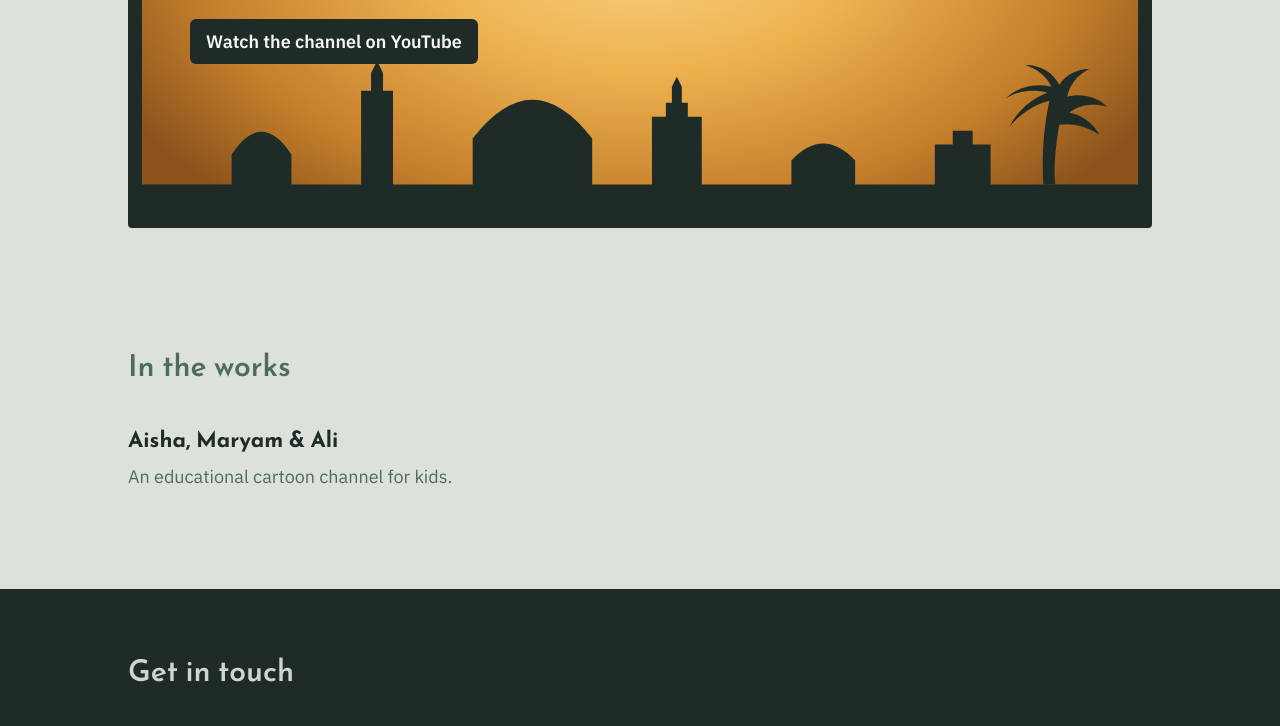
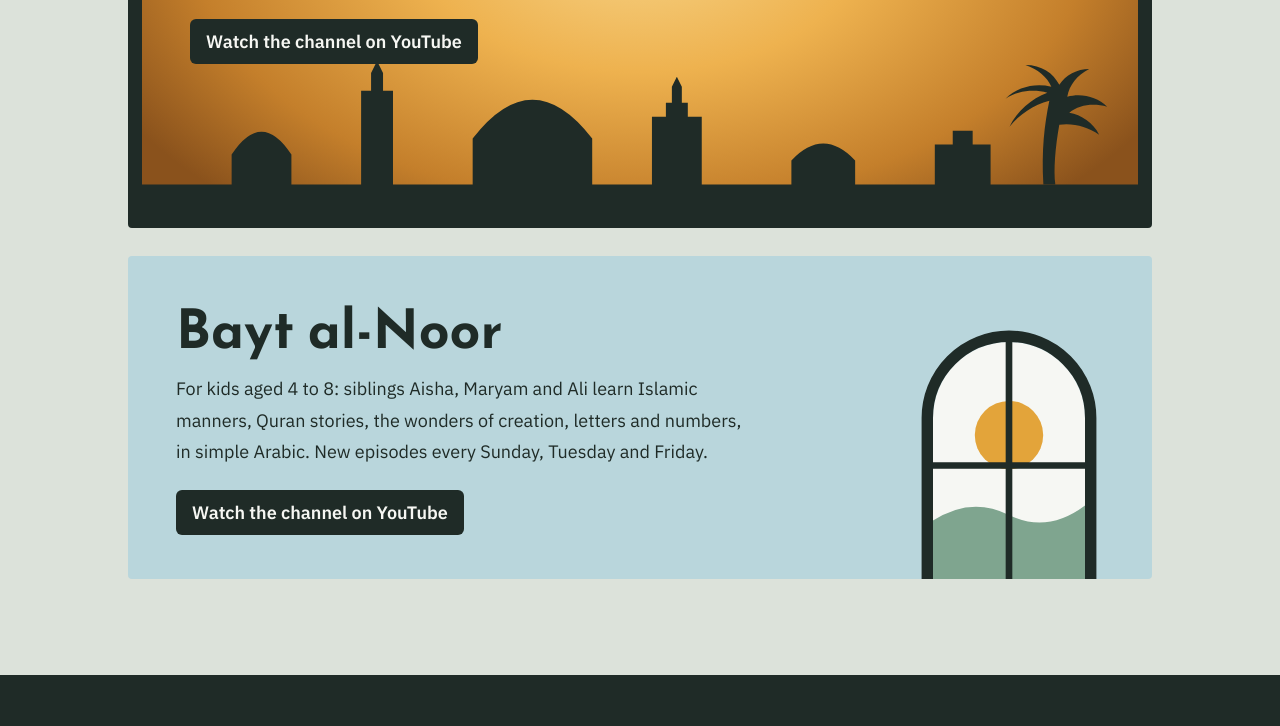
Before and after one commit to aouladbouchta/aouladbouchta.github.io, a plain HTML site: page index.html in a window 1280 px wide. Shown: the part 2052-2778 px from the top of the page. Drawn offline with Linux system fonts and the light colour scheme.

Commit message:
إضافة قناة بيت النور للأطفال
Co-Authored-By: Claude Opus 5.5 <noreply@anthropic.com>
Claude-Session: https://claude.ai/code/session_01FKXHmHYaktwJ3Zefv2LNCx

```diff
--- a/data.js
+++ b/data.js
@@ -81,18 +81,19 @@ const CHANNELS = [
     },
     url: "https://www.youtube.com/@shadows.of.history-24",
   },
+  {
+    name: { ar: "بيت النور", en: "Bayt al-Noor", fr: "Bayt al-Noor" },
+    desc: {
+      ar: "قناة للأطفال من 4 إلى 8 سنوات: الإخوة عائشة ومريم وعلي يتعلمون الآداب الإسلامية وقصص القرآن وعجائب خلق الله والحروف والأرقام، بعربية فصحى بسيطة. حلقات جديدة كل أحد وثلاثاء وجمعة.",
+      en: "For kids aged 4 to 8: siblings Aisha, Maryam and Ali learn Islamic manners, Quran stories, the wonders of creation, letters and numbers, in simple Arabic. New episodes every Sunday, Tuesday and Friday.",
+      fr: "Pour les enfants de 4 à 8 ans : Aïcha, Maryam et Ali apprennent les bonnes manières, les histoires du Coran, les merveilles de la création, les lettres et les chiffres, en arabe simple. Nouveaux épisodes le dimanche, le mardi et le vendredi.",
+    },
+    url: "https://www.youtube.com/@baytalnoorkids",
+    look: "light", // تصميم مختلف عن ستار خيال الظل
+  },
 ];
 
-const NEXT = [
-  {
-    name: { ar: "عائشة ومريم وعلي", en: "Aisha, Maryam & Ali", fr: "Aïcha, Maryam et Ali" },
-    desc: {
-      ar: "قناة كرتونية تعليمية للأطفال.",
-      en: "An educational cartoon channel for kids.",
-      fr: "Une chaîne de dessins animés éducatifs pour enfants.",
-    },
-  },
-];
+const NEXT = [];
 
 // حساباتك على مواقع التواصل — أضف أو احذف كما تشاء
 const SOCIAL = [
--- a/index.html
+++ b/index.html
@@ -92,6 +92,15 @@
       .screen h3 { font-family: var(--display); font-weight: 700; font-size: clamp(38px, 6vw, 64px); line-height: 1.1; margin: 0 0 14px; }
       .screen p { margin: 0 0 22px; font-size: 19px; }
 
+      .window {
+        border-radius: 4px; background: #b9d6dc;
+        display: flex; align-items: flex-end; justify-content: space-between; gap: 32px;
+        padding: 44px 48px 0;
+      }
+      .window .txt { max-width: 580px; padding-bottom: 44px; }
+      .window h3 { font-family: var(--display); font-weight: 700; font-size: clamp(34px, 5vw, 54px); line-height: 1.1; margin: 0 0 14px; }
+      .window p { margin: 0 0 22px; }
+      .window .arch { flex: none; width: 190px; height: auto; display: block; }
       .next { display: grid; grid-template-columns: repeat(auto-fit, minmax(260px, 1fr)); gap: 28px 48px; margin: 0; }
       .next dt { font-family: var(--display); font-weight: 700; font-size: 22px; }
       .next dd { margin: 2px 0 0; color: var(--moss); }
@@ -113,6 +122,9 @@
         .app h3 { font-size: 24px; }
         .screen { border-width: 10px; min-height: 0; }
         .screen .txt { padding: 28px 24px 110px; }
+        .window { flex-direction: column; align-items: stretch; padding: 28px 24px 0; gap: 0; }
+        .window .txt { padding-bottom: 20px; }
+        .window .arch { width: 120px; align-self: flex-end; }
       }
       @media (prefers-reduced-motion: reduce) { .screen::before { animation: none; } }
     </style>
@@ -178,6 +190,15 @@
         <path d="M905 138c-2-34 1-60 6-84-16 4-30 14-40 26 8-16 22-28 38-34-14-4-30-2-42 6 12-12 30-16 46-12-4-10-14-18-26-22 16 0 28 8 34 20 6-10 18-16 30-16-12 6-20 16-22 28 14-4 30 0 40 10-14-4-28-2-38 6 12 2 24 10 30 22-12-8-26-12-40-10-4 22-6 46-4 60z"/>
       </svg>`;
 
+      // نافذة مقوّسة يدخل منها الضوء — لقناة بيت النور
+      const ARCH = `<svg class="arch" viewBox="0 0 200 270" aria-hidden="true">
+        <path d="M20 270V100a80 80 0 0 1 160 0v170z" fill="#f6f7f3"/>
+        <circle cx="100" cy="118" r="36" fill="#e3a43a"/>
+        <path d="M20 270v-62q40-26 80-6t80-10v78z" fill="#7fa58f"/>
+        <path d="M100 20v250M20 150h160" stroke="#1f2b27" stroke-width="7"/>
+        <path d="M14 270V100a86 86 0 0 1 172 0v170" fill="none" stroke="#1f2b27" stroke-width="12"/>
+      </svg>`;
+
       function pick() {
         const q = new URLSearchParams(location.search).get("lang");
         if (LANGS.includes(q)) return q;
@@ -221,15 +242,16 @@
           </li>`;
         }).join("");
 
-        $("channels").innerHTML = `<h2>${t.channel}</h2>` + CHANNELS.map((c) => `
-          <div class="screen">
-            <div class="txt">
+        $("channels").innerHTML = `<h2>${t.channel}</h2>` + CHANNELS.map((c) => {
+          const body = `<div class="txt">
               <h3>${esc(L(c.name))}</h3>
               <p>${esc(L(c.desc))}</p>
               ${c.url ? `<a class="play" href="${esc(c.url)}" target="_blank" rel="noopener">${t.watch}</a>` : ""}
-            </div>
-            ${SKYLINE}
-          </div>`).join('<div style="height:28px"></div>');
+            </div>`;
+          return c.look === "light"
+            ? `<div class="window">${body}${ARCH}</div>`
+            : `<div class="screen">${body}${SKYLINE}</div>`;
+        }).join('<div style="height:28px"></div>');
 
         $("nextList").innerHTML = NEXT.map((n) => `<div><dt>${esc(L(n.name))}</dt><dd>${esc(L(n.desc))}</dd></div>`).join("");
         if (!NEXT.length) $("next").hidden = true;
```
